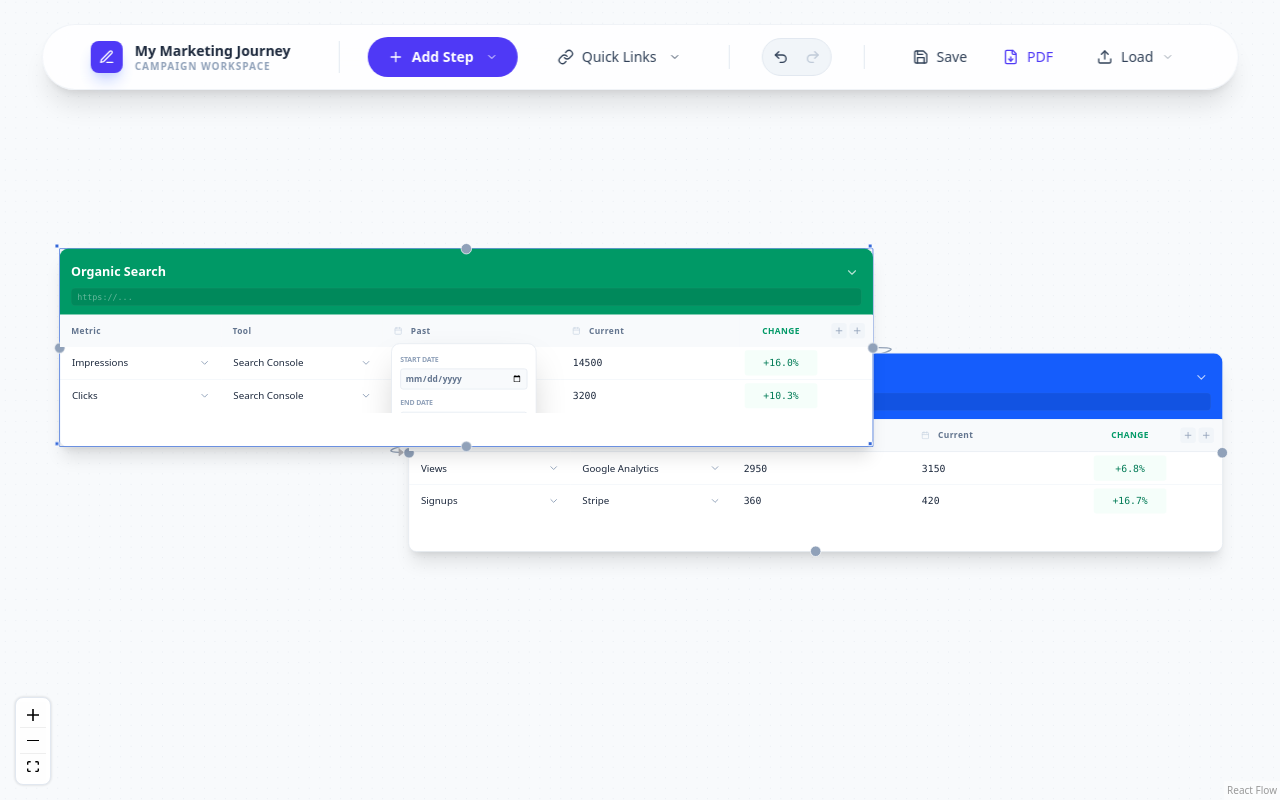
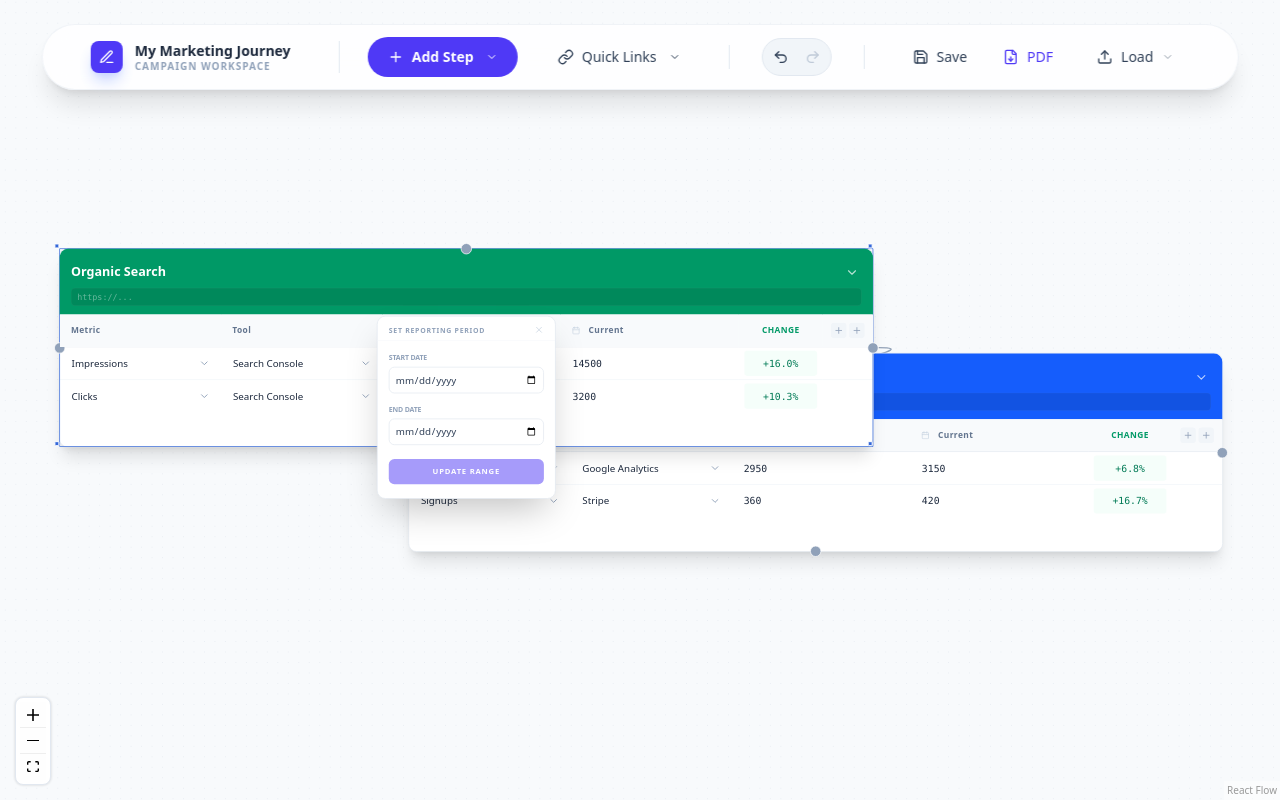
Before and after one commit to rjmorganrjm-ux/journey-mapper, a React (Vite) app: page / in a window 1280 px wide. Both pictures are taken after a click on the button 397 px from the left and 330 px from the top of the page. Built offline with nearby package versions, Linux system fonts and the light colour scheme; the HTML template or start-up script is replaced by a standard one.

Commit message:
fixed date picker clipping issue

```diff
--- a/src/nodes/TableNode.tsx
+++ b/src/nodes/TableNode.tsx
@@ -379,7 +379,6 @@ export function TableNode({ id, data, selected }: { id: string, data: TableNodeD
                     <th key={col.id} className="p-3 font-semibold relative group/th bg-slate-50">
                       <div className="flex items-center gap-1">
                         {col.isStat && (
-                           <div className="relative">
                            <button
                              onClick={() => setOpenDatePicker(col.id)}
                              className="p-1 text-slate-300 hover:text-indigo-600 hover:bg-indigo-50 rounded transition-all"
@@ -387,47 +386,6 @@ export function TableNode({ id, data, selected }: { id: string, data: TableNodeD
                            >
                              <Calendar className="w-3 h-3" />
                            </button>
-
-                              {openDatePicker === col.id && (
-                                <div ref={dropdownRef} className="absolute top-full left-0 mt-2 w-52 bg-white shadow-2xl border border-slate-200 rounded-xl z-50 py-1 flex flex-col normal-case tracking-normal">
-                                   <div className="p-3 flex flex-col gap-3">
-                                     <div className="flex flex-col gap-1.5">
-                                        <label className="text-[10px] font-bold text-slate-400 uppercase tracking-tight">Start Date</label>
-                                        <input
-                                          type="date"
-                                          value={manualStart}
-                                          onChange={(e) => setManualStart(e.target.value)}
-                                          className="text-xs p-1.5 bg-slate-50 border border-slate-200 rounded outline-none focus:border-indigo-300 w-full"
-                                        />
-                                     </div>
-                                     <div className="flex flex-col gap-1.5">
-                                        <label className="text-[10px] font-bold text-slate-400 uppercase tracking-tight">End Date</label>
-                                        <input
-                                          type="date"
-                                          value={manualEnd}
-                                          onChange={(e) => setManualEnd(e.target.value)}
-                                          className="text-xs p-1.5 bg-slate-50 border border-slate-200 rounded outline-none focus:border-indigo-300 w-full"
-                                        />
-                                     </div>
-                                     <div className="pt-1 flex gap-2">
-                                        <button
-                                          onClick={() => setOpenDatePicker(null)}
-                                          className="flex-1 text-[10px] font-bold text-slate-400 hover:text-slate-600 uppercase tracking-widest py-2 transition-colors"
-                                        >
-                                          Cancel
-                                        </button>
-                                        <button
-                                          onClick={() => applyManualRange(col.id)}
-                                          disabled={!manualStart || !manualEnd}
-                                          className="flex-[2] bg-indigo-600 hover:bg-indigo-700 text-white text-[10px] font-bold uppercase tracking-widest py-2 rounded shadow-md shadow-indigo-100 transition-all disabled:opacity-50"
-                                        >
-                                          Apply
-                                        </button>
-                                     </div>
-                                   </div>
-                                </div>
-                              )}
-                           </div>
                         )}
                         <input
                           value={col.name}
@@ -532,6 +490,48 @@ export function TableNode({ id, data, selected }: { id: string, data: TableNodeD
 
       <Handle type="source" position={Position.Right} id="right" className="!w-4 !h-4 !bg-slate-400 border-2 border-white rounded-full z-10" />
       <Handle type="source" position={Position.Bottom} id="bottom" className="!w-4 !h-4 !bg-slate-400 border-2 border-white rounded-full z-10" />
+
+      {/* Date Picker Overlay - Positioned relative to node to avoid table clipping */}
+      {openDatePicker && (
+        <div
+          ref={dropdownRef}
+          className="absolute top-24 left-1/2 -translate-x-1/2 w-64 bg-white shadow-2xl border border-slate-200 rounded-xl z-[100] py-1 flex flex-col normal-case tracking-normal animate-in fade-in zoom-in-95 duration-200"
+        >
+          <div className="px-4 py-2 border-b border-slate-50 flex items-center justify-between">
+            <span className="text-[10px] font-bold text-slate-400 uppercase tracking-widest">Set Reporting Period</span>
+            <button onClick={() => setOpenDatePicker(null)} className="text-slate-300 hover:text-slate-500 transition-colors">
+              <X className="w-3.5 h-3.5" />
+            </button>
+          </div>
+          <div className="p-4 flex flex-col gap-4">
+            <div className="flex flex-col gap-1.5">
+              <label className="text-[10px] font-bold text-slate-400 uppercase tracking-tight">Start Date</label>
+              <input
+                type="date"
+                value={manualStart}
+                onChange={(e) => setManualStart(e.target.value)}
+                className="p-2 border border-slate-200 rounded-lg focus:ring-2 focus:ring-indigo-500 focus:border-indigo-500 outline-none transition-all text-slate-700 w-full"
+              />
+            </div>
+            <div className="flex flex-col gap-1.5">
+              <label className="text-[10px] font-bold text-slate-400 uppercase tracking-tight">End Date</label>
+              <input
+                type="date"
+                value={manualEnd}
+                onChange={(e) => setManualEnd(e.target.value)}
+                className="p-2 border border-slate-200 rounded-lg focus:ring-2 focus:ring-indigo-500 focus:border-indigo-500 outline-none transition-all text-slate-700 w-full"
+              />
+            </div>
+            <button
+              onClick={() => applyManualRange(openDatePicker)}
+              disabled={!manualStart || !manualEnd}
+              className="mt-1 w-full p-2.5 bg-indigo-600 text-white rounded-lg font-bold text-[11px] uppercase tracking-widest hover:bg-indigo-700 transition-all shadow-lg shadow-indigo-200 active:scale-[0.98] disabled:opacity-50 disabled:shadow-none"
+            >
+              Update Range
+            </button>
+          </div>
+        </div>
+      )}
     </div>
   );
 }
```
Lines whose indentation alone changed are shown as unchanged.
